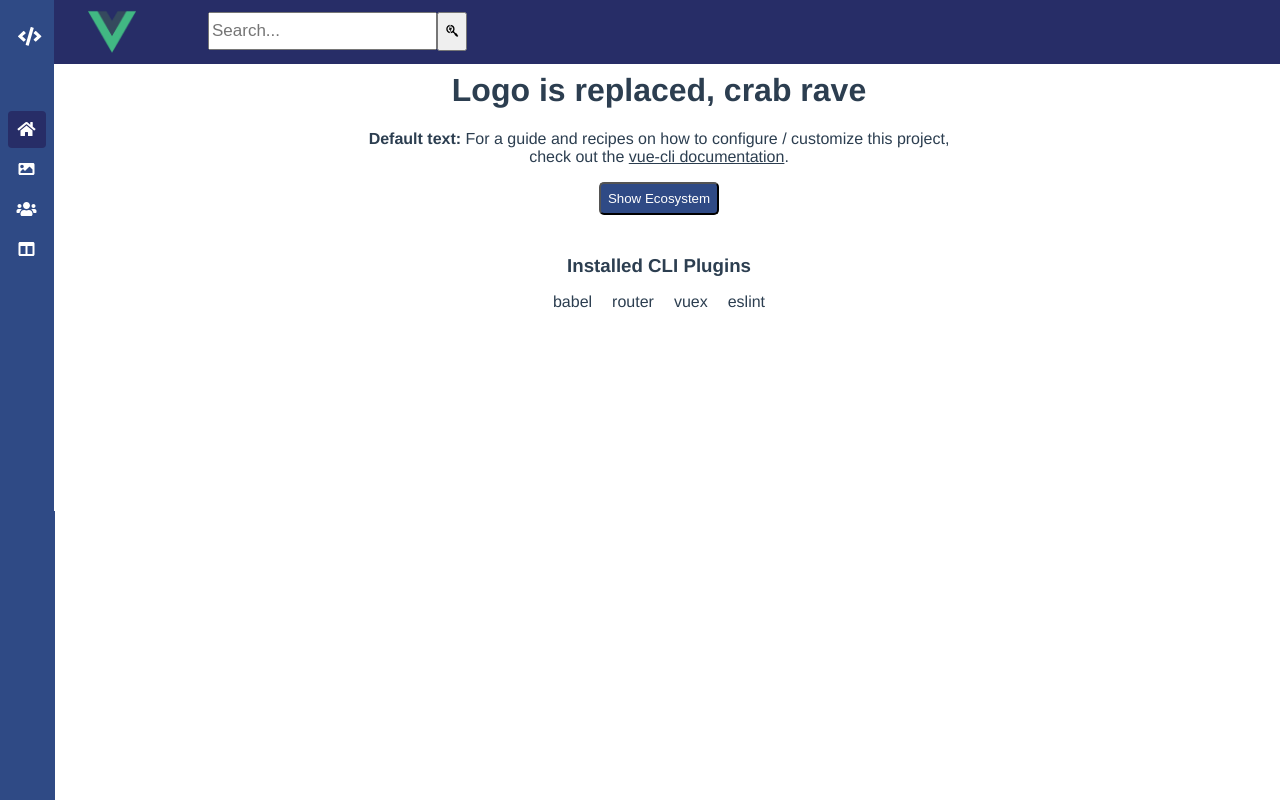
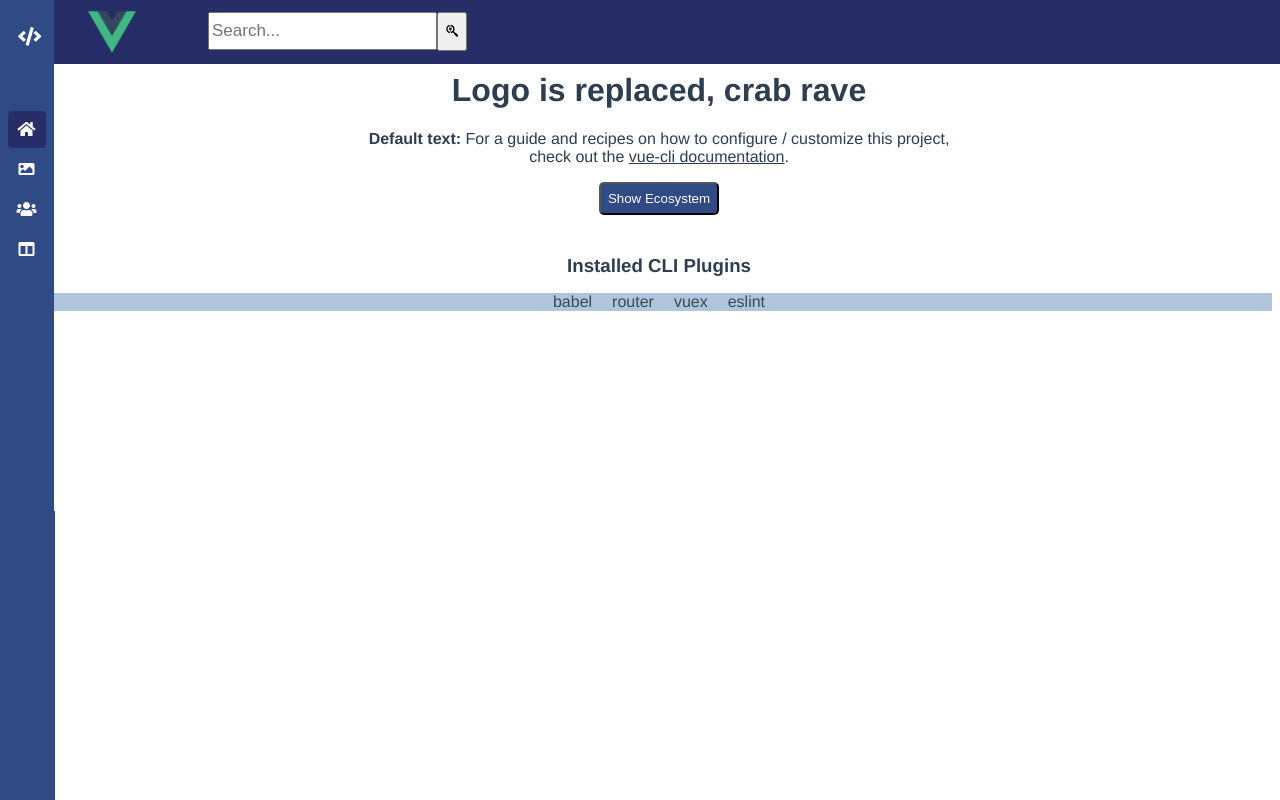
Before and after one commit to ranonsew/first-vue-github, a Vue app: page / in a window 1280 px wide. Built offline with nearby package versions, Linux system fonts and the light colour scheme.

Commit message:
Modules.css changed
ul has a light steel blue background now, and the text color should be dark slate gray, unless I messed it up
this is also the first commit on this repo done via the terminal instead of through github desktop

```diff
--- a/src/assets/Modules.css
+++ b/src/assets/Modules.css
@@ -6,6 +6,8 @@ h3 {
 ul {
   list-style-type: none;
   padding: 0;
+  background-color: lightsteelblue;
+  color: darkslategray;
 }
 li {
   display: inline-block;
```
